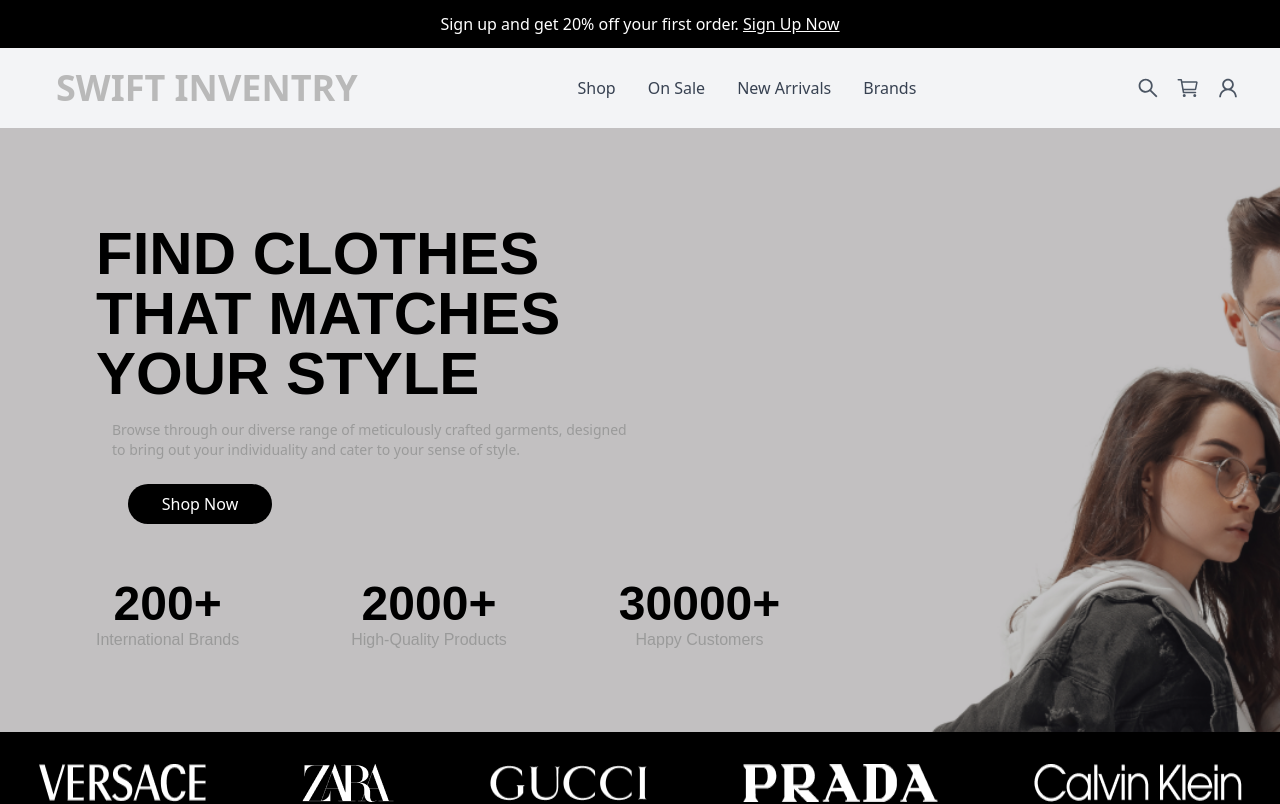
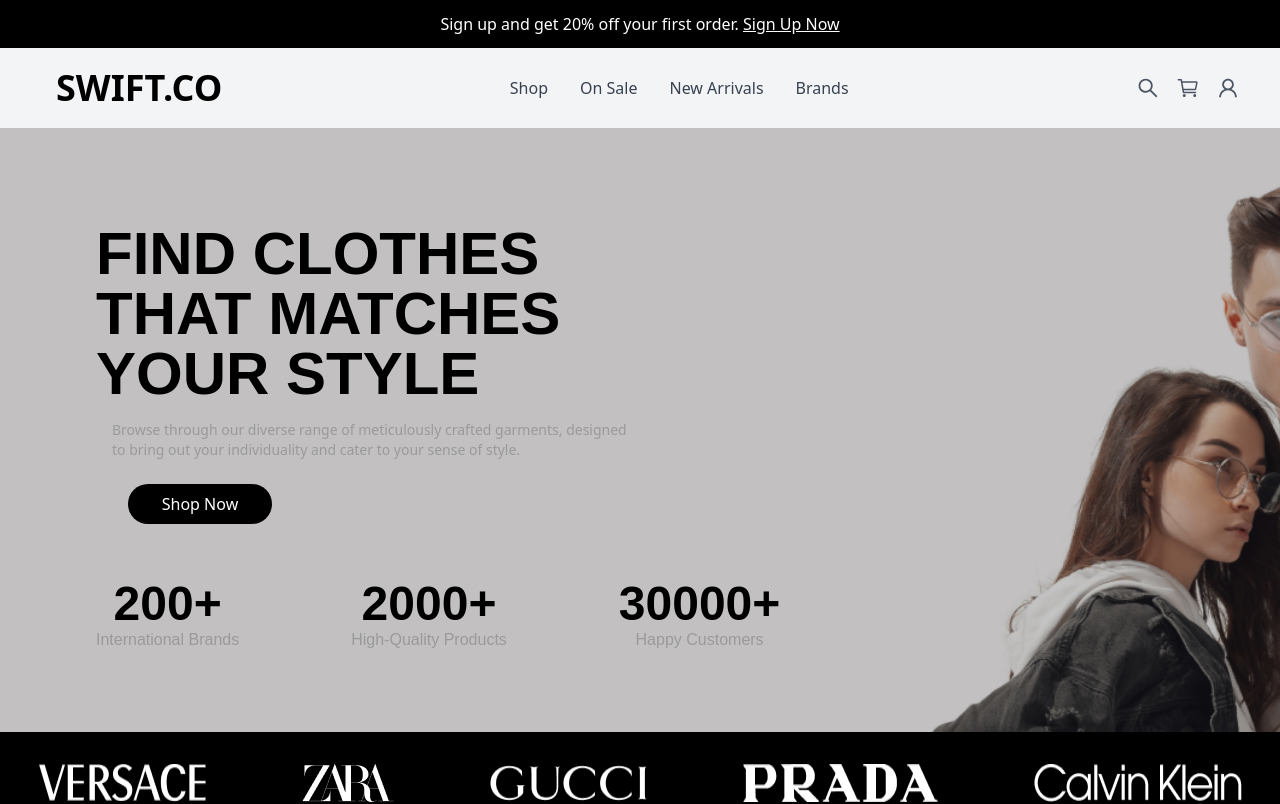
Before and after one commit to M-AmanSiddiqui/Swift-Commerce, a React (Vite) app: page / in a window 1280 px wide. Shown: the top 804 px of the page. Built offline with nearby package versions, Linux system fonts and the light colour scheme.

Commit message:
add Footer

```diff
--- a/src/Pages/HomePage.jsx
+++ b/src/Pages/HomePage.jsx
@@ -4,6 +4,7 @@ import Header from '../components/Header'
 import HeroSection from '../components/HeroSection'
 import FeaturesSection from '../components/FeaturesSection'
 import Testimonials from '../components/Testimonials'
+import Footer from '../components/Footer'
 export default function HomePage() {
   return (
     <div>
@@ -12,6 +13,7 @@ export default function HomePage() {
       <HeroSection />
       <FeaturesSection />
       <Testimonials />
+      <Footer />
     </div>
   )
 }
--- a/src/components/Footer.jsx
+++ b/src/components/Footer.jsx
@@ -3,8 +3,10 @@ import React from 'react'
 export default function Footer() {
   return (
     <div>
-      <div>
-        <h1>STAY UPTO DATE ABOUT <br /> OUR LATEST OFFERS</h1>
+      <div className='bg-black mt-20 p-10 flex-col rounded-xl ml-20 mr-20 '>
+        <h1 className='text-white text-4xl font-extrabold '>STAY UPTO DATE ABOUT <br /> OUR LATEST OFFERS</h1>
+      <div className=''>  <input placeholder='Enter your email address' className='pl-9 pr-9 rounded-xl  h-10 ' type="text" /><br />
+      <button className='text-black bg-white w-64  m-3  rounded-xl  h-10'>Subscribe to Newsletter</button></div>
       </div>
     </div>
   )
--- a/src/components/Header.jsx
+++ b/src/components/Header.jsx
@@ -29,8 +29,8 @@ export default function Header() {
           </button>
 
           {/* Logo */}
-          <div className="text-2xl lg:text-4xl font-extrabold text-logoGray ">
-            <Link to="/">SWIFT INVENTRY</Link>
+          <div className="text-2xl lg:text-4xl font-extrabold text-black ">
+            <Link to="/">SWIFT.CO</Link>
           </div>
         </div>
 
```
